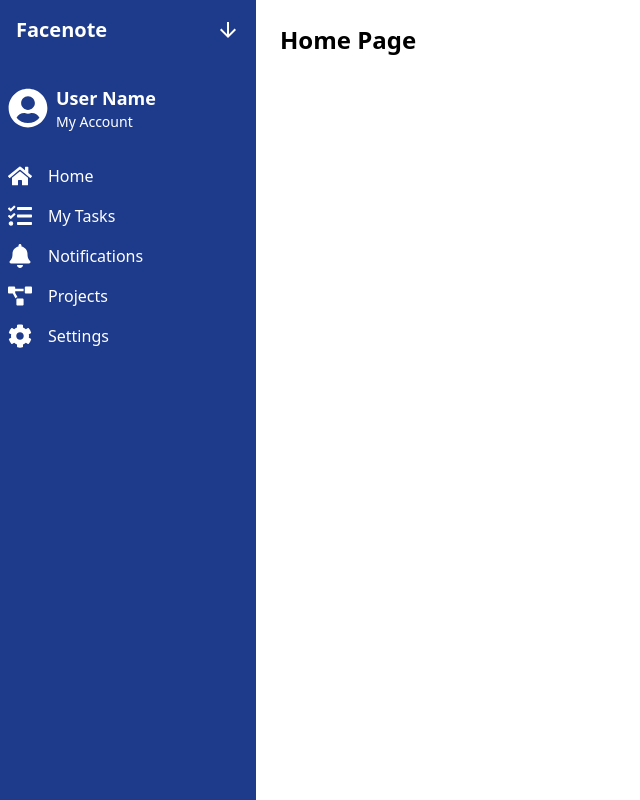
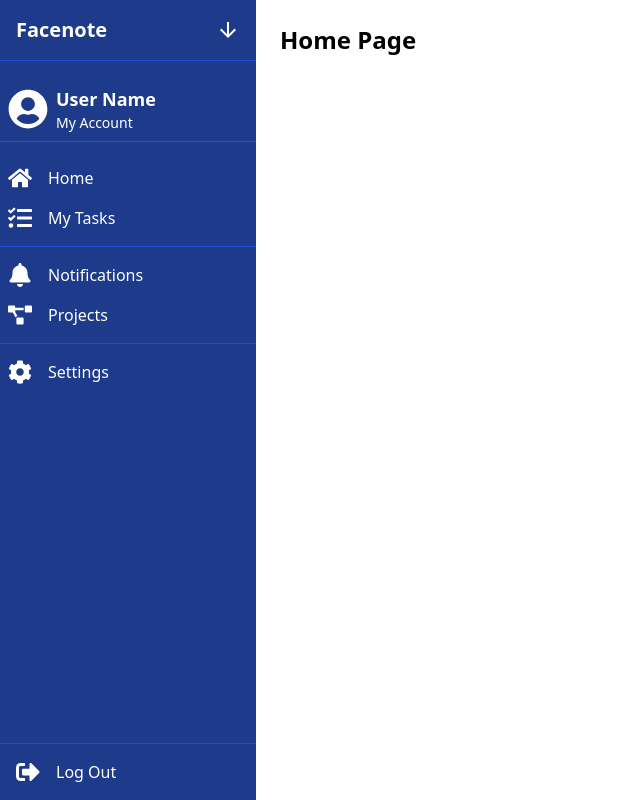
Before and after one commit to Abdimahad1/PMS, a React (Vite) app: page / in a window 1280 px wide. Shown: the whole page, without its empty margins (0-640 px from the left). Built offline with nearby package versions, Linux system fonts and the light colour scheme.

Commit message:
sidebar update again

```diff
--- a/src/Components/Sidebar.jsx
+++ b/src/Components/Sidebar.jsx
@@ -1,6 +1,6 @@
 import { useState } from 'react';
 import { Link } from 'react-router-dom';
-import { FaHome, FaTasks, FaBell, FaProjectDiagram, FaCog, FaUserCircle } from 'react-icons/fa';
+import { FaHome, FaTasks, FaBell, FaProjectDiagram, FaCog, FaUserCircle, FaSignOutAlt } from 'react-icons/fa';
 
 const Sidebar = () => {
     const [collapsed, setCollapsed] = useState(false);
@@ -14,8 +14,8 @@ const Sidebar = () => {
     ];
 
     return (
-        <div className={`h-screen ${collapsed ? 'w-20' : 'w-64'} bg-blue-900 text-white transition-all duration-300 fixed md:relative`}>
-            <div className="p-4 flex justify-between items-center">
+        <div className={`h-screen flex flex-col ${collapsed ? 'w-20' : 'w-64'} bg-blue-900 text-white transition-all duration-300 fixed md:relative`}>
+            <div className="p-4 flex justify-between items-center border-b border-blue-700">
                 <span className="text-xl font-semibold">{!collapsed && 'Facenote'}</span>
                 <button onClick={() => setCollapsed(!collapsed)} className="focus:outline-none">
                     <svg className="h-6 w-6" fill="currentColor" viewBox="0 0 24 24">
@@ -27,20 +27,31 @@ const Sidebar = () => {
                     </svg>
                 </button>
             </div>
-            <div className="mt-4 flex items-center p-2">
+            <div className="mt-4 flex items-center p-2 border-b border-blue-700">
                 <FaUserCircle className="h-10 w-10 mr-2" />
                 {!collapsed && <div>
                     <p className="text-lg font-semibold">User Name</p>
                     <p className="text-sm">My Account</p>
                 </div>}
             </div>
-            <div className="mt-4">
+            <div className="mt-4 flex-1">
                 {menuItems.map((item, index) => (
-                    <Link to={item.route} key={index} className="flex items-center p-2 hover:bg-blue-700">
-                        <item.icon className={`h-6 w-6 ${!collapsed && 'mr-4'}`} />
-                        {!collapsed && <span>{item.name}</span>}
-                    </Link>
+                    <div key={index}>
+                        <Link to={item.route} className="flex items-center p-2 hover:bg-blue-700">
+                            <item.icon className={`h-6 w-6 ${!collapsed && 'mr-4'}`} />
+                            {!collapsed && <span>{item.name}</span>}
+                        </Link>
+                        {index % 2 === 1 && index < menuItems.length - 1 && (
+                            <div className="border-t border-blue-700 my-2"></div>
+                        )}
+                    </div>
                 ))}
+            </div>
+            <div className="p-2 border-t border-blue-700">
+                <Link to="/logout" className="flex items-center p-2 hover:bg-blue-700">
+                    <FaSignOutAlt className={`h-6 w-6 ${!collapsed && 'mr-4'}`} />
+                    {!collapsed && <span>Log Out</span>}
+                </Link>
             </div>
         </div>
     );
```
